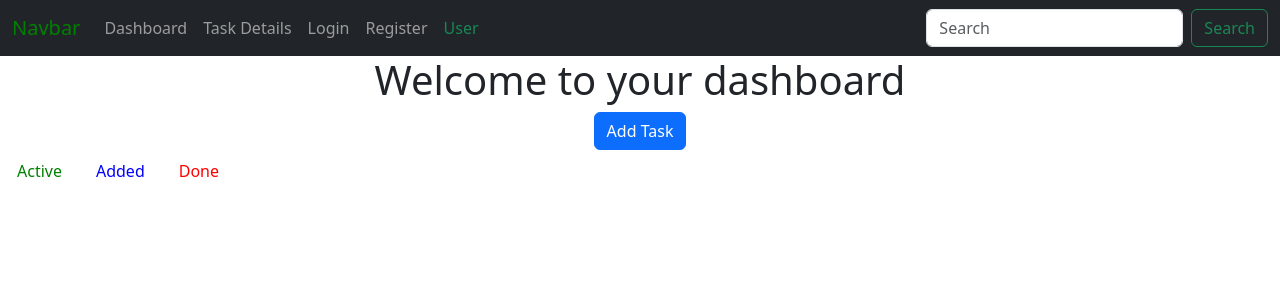
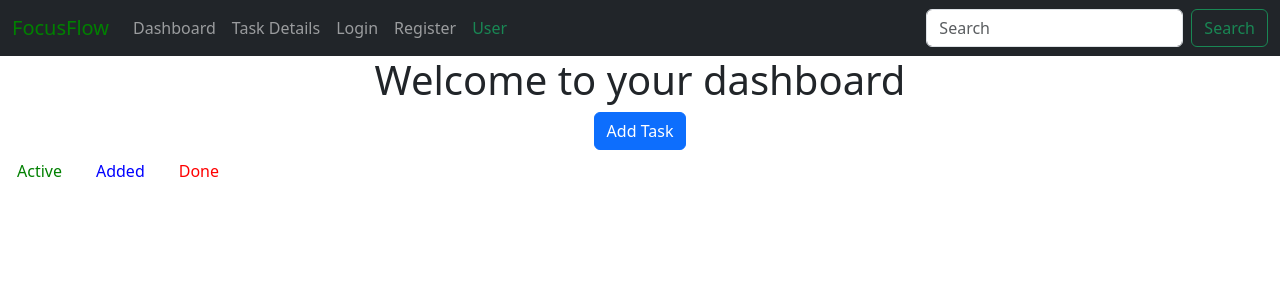
Before and after one commit to OmarAyman85/FocusFLow, a React (Create React App) app in the folder client/: page /Dashboard in a window 1280 px wide. Shown: the top 300 px of the page. Built offline with nearby package versions, Linux system fonts and the light colour scheme.

Commit message:
Finishing Dashboard

```diff
--- a/client/src/Components/Navbar.jsx
+++ b/client/src/Components/Navbar.jsx
@@ -6,7 +6,7 @@ const NavBar = () => {
     <nav className="navbar navbar-expand-lg bg-dark navbar-dark">
       <div className="container-fluid">
         <NavLink className="navbar-brand" to="/" style={{ color: "green" }}>
-          Navbar
+          FocusFlow
         </NavLink>
         <button
           className="navbar-toggler"
--- a/client/src/Components/TaskCard.jsx
+++ b/client/src/Components/TaskCard.jsx
@@ -10,10 +10,10 @@ const TaskCard = ({ task }) => {
           <div className="card-body">
             <h5 className="card-title">{task.title}</h5>
             <p className="card-text">{task.description}</p>
-            <p className="card-text">Priority: {task.priority}</p>
+            {/* <p className="card-text">Priority: {task.priority}</p>
             <p className="card-text">Status: {task.status}</p>
-            <p className="card-text">Due Date: {task.dueDate}</p>
-            <NavLink to="#" className="btn btn-primary">
+            <p className="card-text">Due Date: {task.dueDate}</p> */}
+            <NavLink to="/Task/:id" className="btn btn-primary">
               View Details
             </NavLink>
           </div>
--- a/client/src/Layouts/DashboardLayout.jsx
+++ b/client/src/Layouts/DashboardLayout.jsx
@@ -35,7 +35,7 @@ function DashboardLayout() {
         case "in-progress":
           activeTasksTemp.push(task);
           break;
-        case "Completed":
+        case "completed":
           doneTasksTemp.push(task);
           break;
         default:
@@ -97,21 +97,6 @@ function DashboardLayout() {
         />
       </Routes>
     </>
-    // <>
-    //   <h1 className="text-center">Welcome to your dashboard</h1>
-    //   <div className="text-center">
-    //     <button className="btn btn-primary" onClick={toggleAddTask}>
-    //       {showAddTask ? "Hide" : "Add Task"}
-    //     </button>
-    //     <div className="text-start">
-    //       {showAddTask && <AddTask addNewTask={addNewTask} />}
-    //     </div>
-    //   </div>
-    //   <DashboardNavbar />
-    //   {activeTasks.length > 0 && <ActiveDashboard tasks={activeTasks} />}
-    //   {addedTasks.length > 0 && <AddedDashboard tasks={addedTasks} />}
-    //   {doneTasks.length > 0 && <DoneDashboard tasks={doneTasks} />}
-    // </>
   );
 }
 
```
